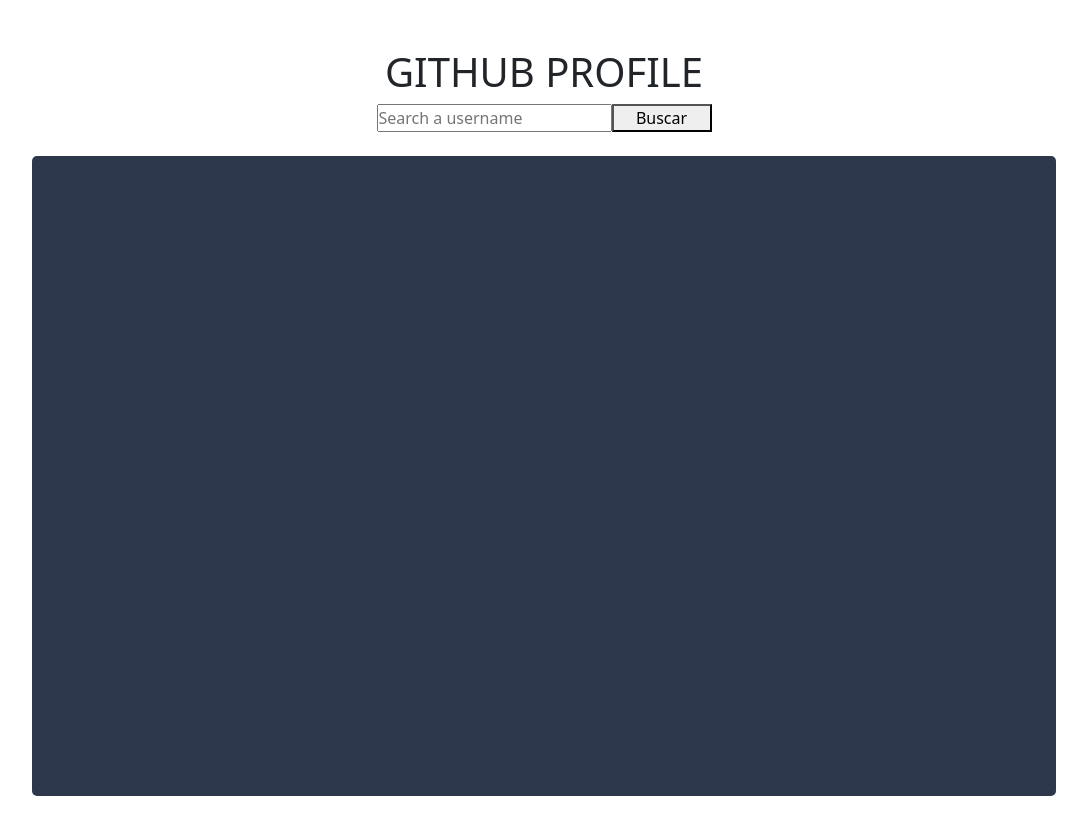
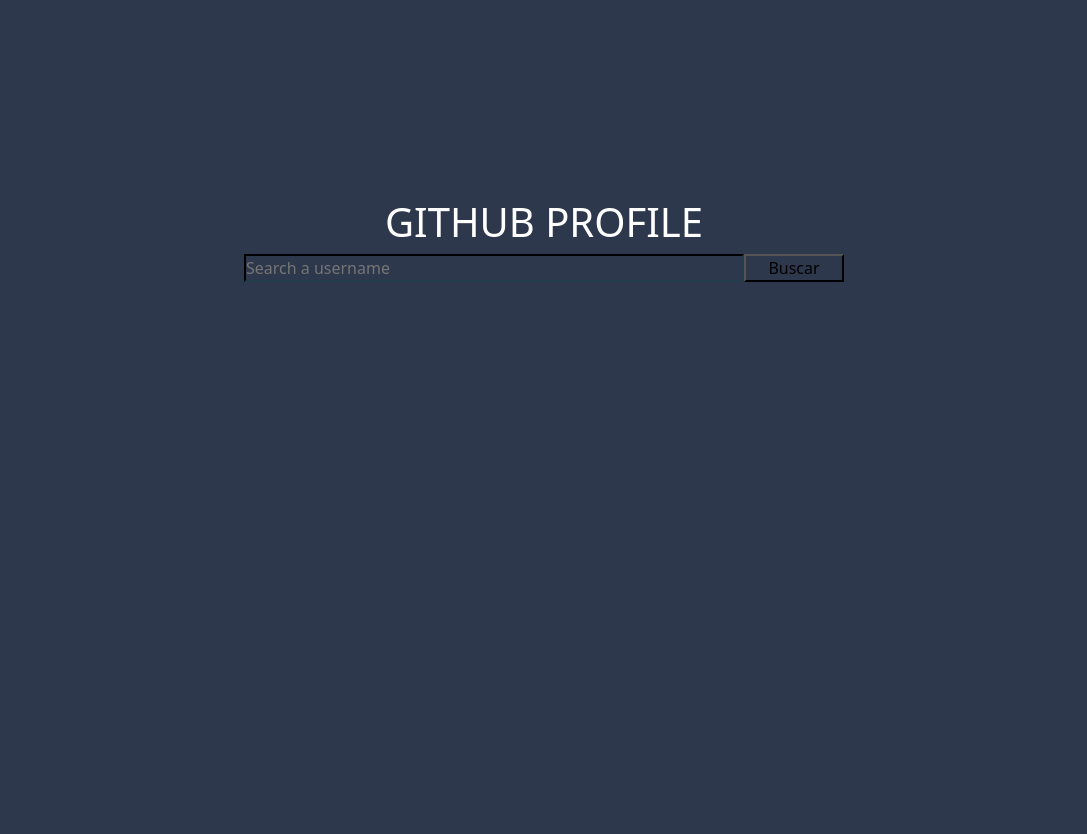
Before and after one commit to devchicala/github-repositories, a React (Create React App) app: page / in a window 1280 px wide. Shown: the top 834 px of the page, without its empty margins (96-1183 px from the left). After the commit the page ends 800 px from the top, so only its background shows below. Built offline with nearby package versions, Linux system fonts and the light colour scheme.

Commit message:
feat: refactoring main page

```diff
--- a/src/components/Search/index.js
+++ b/src/components/Search/index.js
@@ -1,20 +1,17 @@
-import { UserResult } from '../UserResult'
 
 export const Search = () => {
   return (
-    <div>
+    <div style={{ paddingTop: '150px' }}>
       <div className="d-flex justify-content-center">
-        <h1>GITHUB PROFILE</h1>
+        <h1 className="text-white">GITHUB PROFILE</h1>
       </div>
 
       <div className="d-flex justify-content-center">
-        <input type="text" placeholder="Search a username" />
+        <input type="text" style={{ width: '500px' }} placeholder="Search a username" />
         <button type="text" style={{ width: '100px' }}>
           Buscar
         </button>
       </div>
-      <br />
-      <UserResult />
     </div>
   )
 }
--- a/src/styles/global.css
+++ b/src/styles/global.css
@@ -2,6 +2,7 @@
   margin: 0;
   padding: 0;
   box-sizing: border-box;
+  background-color:#2e384d;
 }
 
 :root {
@@ -52,6 +53,10 @@
   text-decoration: none;
 }
 
+input {
+  border-color: #233d4d;
+}
+
 .App{
   display: flex;
   justify-content: center;
```
Also changed, not shown: src/service/api.js (added, +7 -0 lines).
